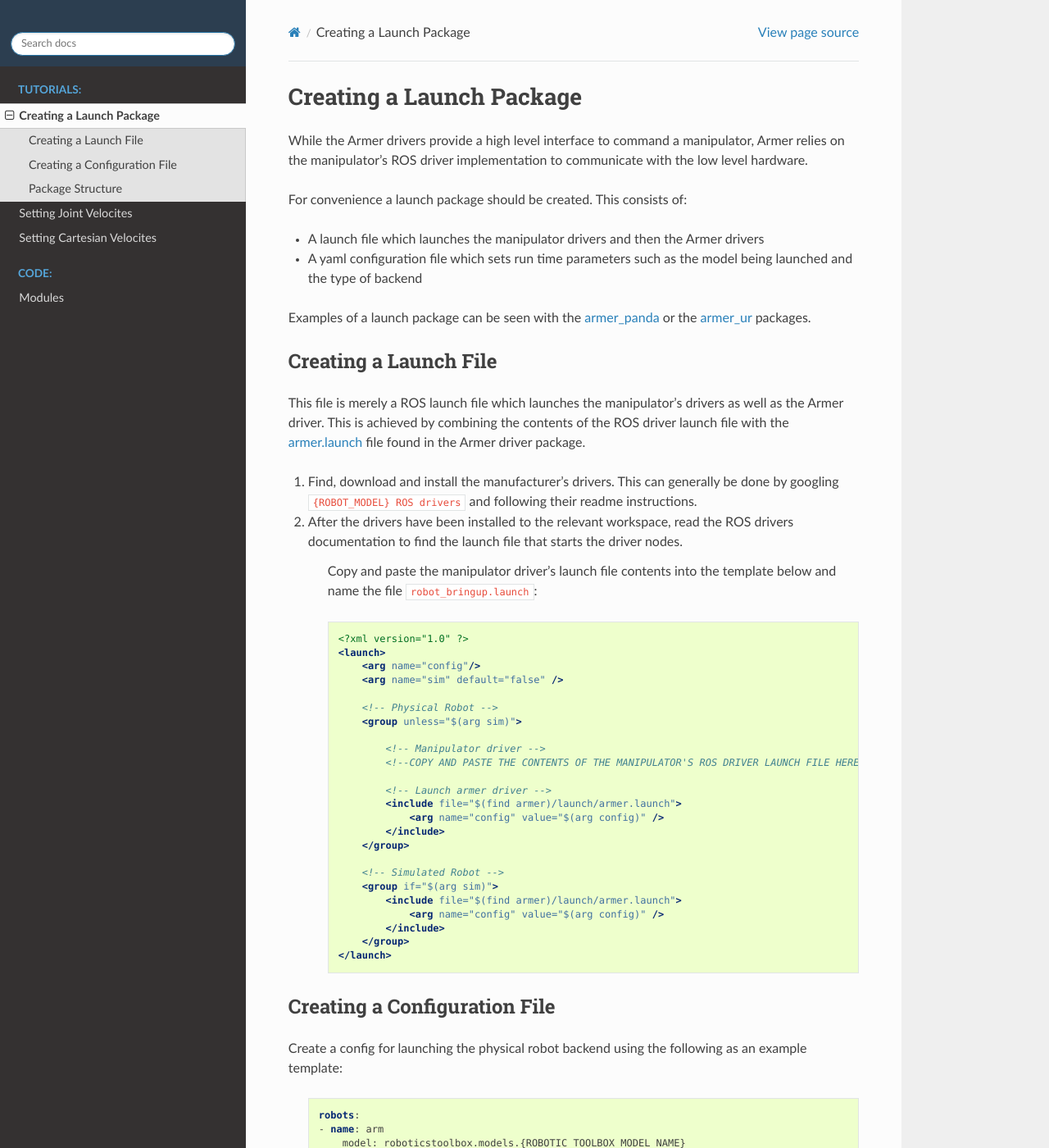
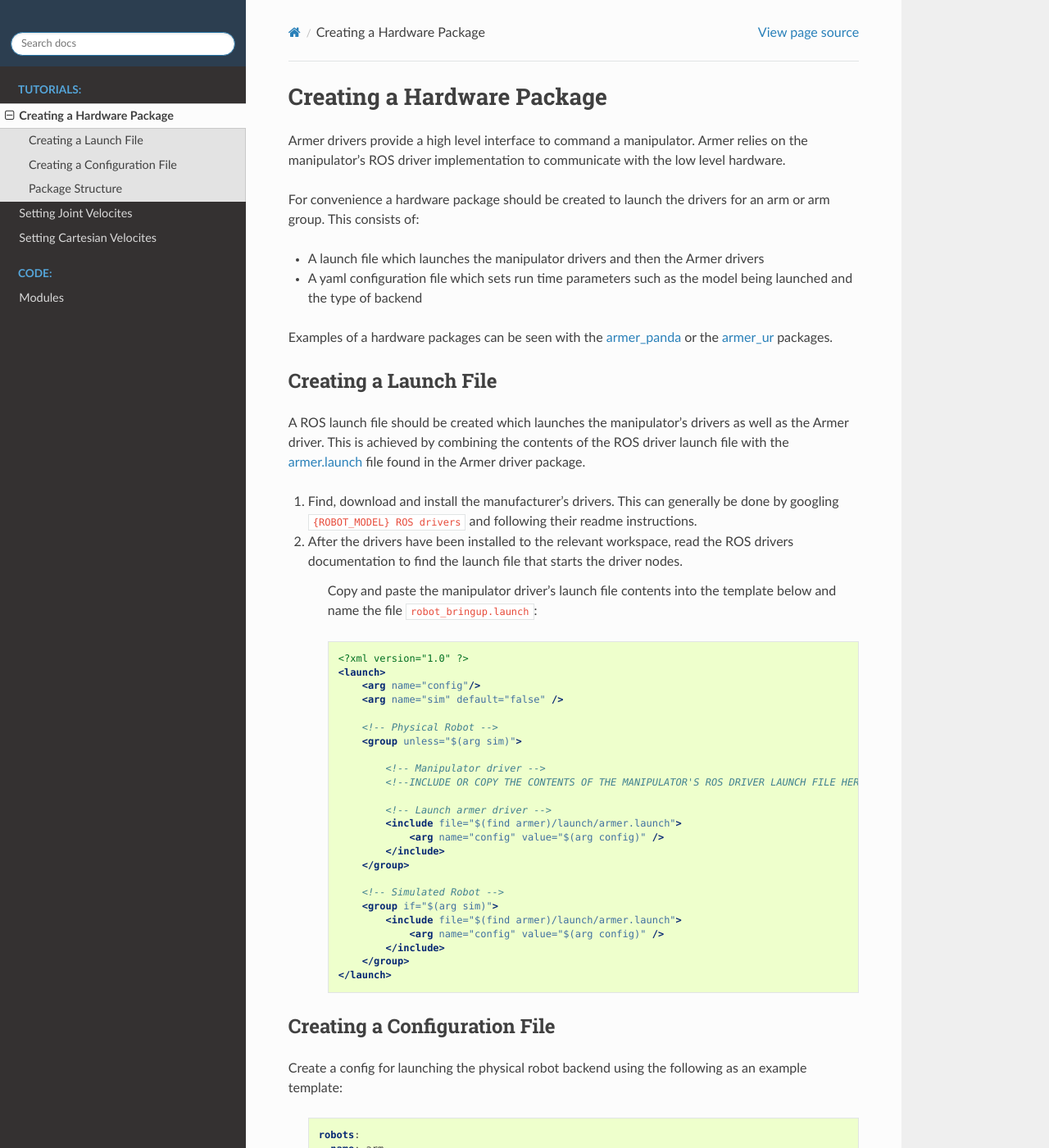
Before and after one commit to qcr/armer, a Sphinx documentation site: the page built from docs/creating_a_launch_package.rst, in a window 1280 px wide and 1400 px high. Shown: the whole window at 82% size. Built offline with Sphinx 7.4.7 and the Read the Docs theme 2.0.0, drawn with Linux system fonts in a browser that asks for light colours; pages that are not in the unit, such as notebooks, are missing from menus; some of the changed text lies outside the part shown.

Commit message:
Comments on creating launch config

```diff
--- a/docs/creating_a_launch_package.rst
+++ b/docs/creating_a_launch_package.rst
@@ -1,17 +1,20 @@
-Creating a Launch Package
+Creating a Hardware Package
 ====================================
-While the Armer drivers provide a high level interface to command a manipulator, Armer relies on the manipulator's ROS driver implementation to communicate with the low level hardware.
+Armer drivers provide a high level interface to command a manipulator. Armer relies on the manipulator's ROS driver implementation to communicate with the low level hardware.
 
-For convenience a launch package should be created. This consists of:
+For convenience a hardware package should be created to launch the drivers for an arm or arm group. This consists of:
 
 * A launch file which launches the manipulator drivers and then the Armer drivers
 * A yaml configuration file which sets run time parameters such as the model being launched and the type of backend
 
-Examples of a launch package can be seen with the `armer_panda <https://github.com/qcr/armer_panda/>`_ or the `armer_ur <https://github.com/qcr/armer_ur/>`_ packages.
+Examples of a hardware packages can be seen with the `armer_panda <https://github.com/qcr/armer_panda/>`_ or the `armer_ur <https://github.com/qcr/armer_ur/>`_ packages.
+
+..
+    TODO There is probably a step before this which is what are the requirements for the hardware driers. For example what ROS controller style, naming convention, urdf etc are needed.
 
 Creating a Launch File
 -----------------------
-This file is merely a ROS launch file which launches the manipulator's drivers as well as the Armer driver. This is achieved by combining the contents of the ROS driver launch file with the `armer.launch <https://github.com/qcr/armer/blob/master/launch/armer.launch/>`_ file found in the Armer driver package.
+A ROS launch file should be created which launches the manipulator's drivers as well as the Armer driver. This is achieved by combining the contents of the ROS driver launch file with the `armer.launch <https://github.com/qcr/armer/blob/master/launch/armer.launch/>`_ file found in the Armer driver package.
 
 #. Find, download and install the manufacturer's drivers. This can generally be done by googling ``{ROBOT_MODEL} ROS drivers`` and following their readme instructions.
 
@@ -30,7 +33,7 @@
             <group unless="$(arg sim)">
 
                 <!-- Manipulator driver -->
-                <!--COPY AND PASTE THE CONTENTS OF THE MANIPULATOR'S ROS DRIVER LAUNCH FILE HERE -->
+                <!--INCLUDE OR COPY THE CONTENTS OF THE MANIPULATOR'S ROS DRIVER LAUNCH FILE HERE -->
 
                 <!-- Launch armer driver -->
                 <include file="$(find armer)/launch/armer.launch">
```
Also changed, not shown: other parts of docs/creating_a_launch_package.rst (+8 -0 lines).
